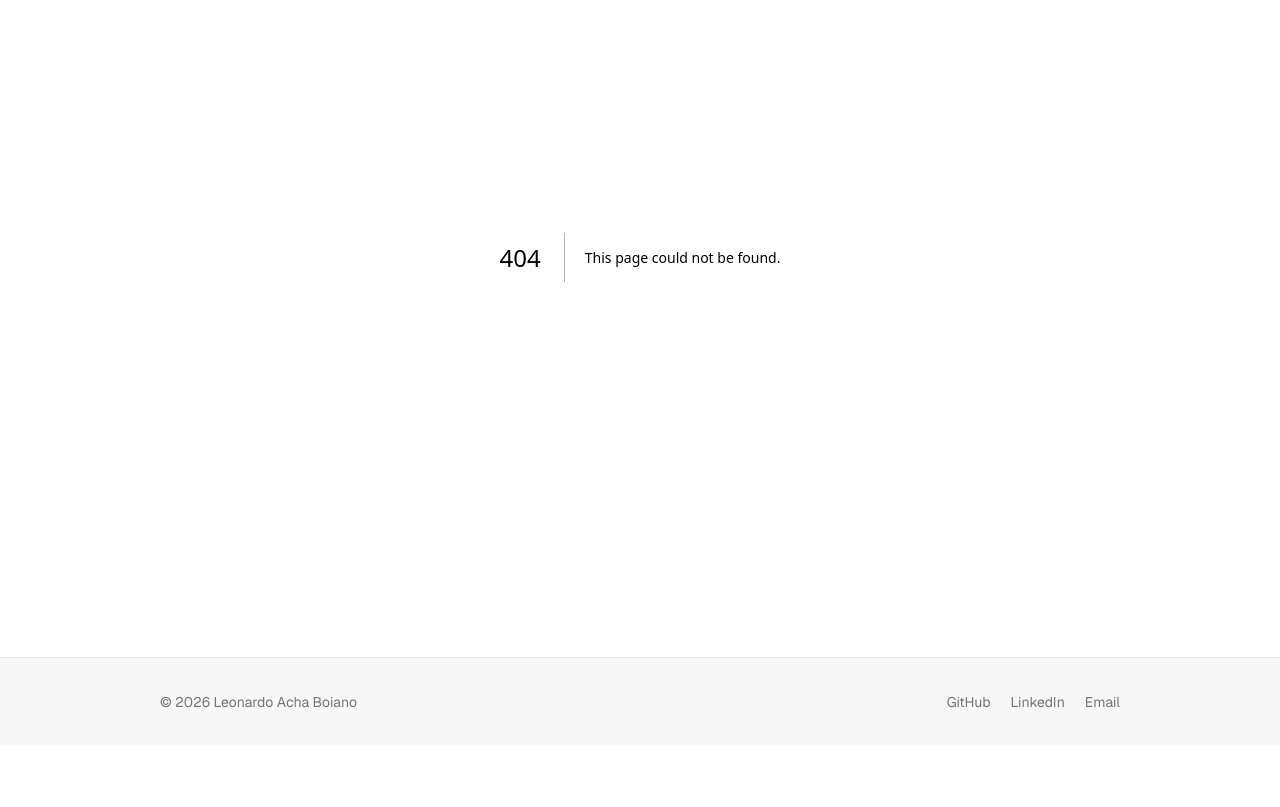
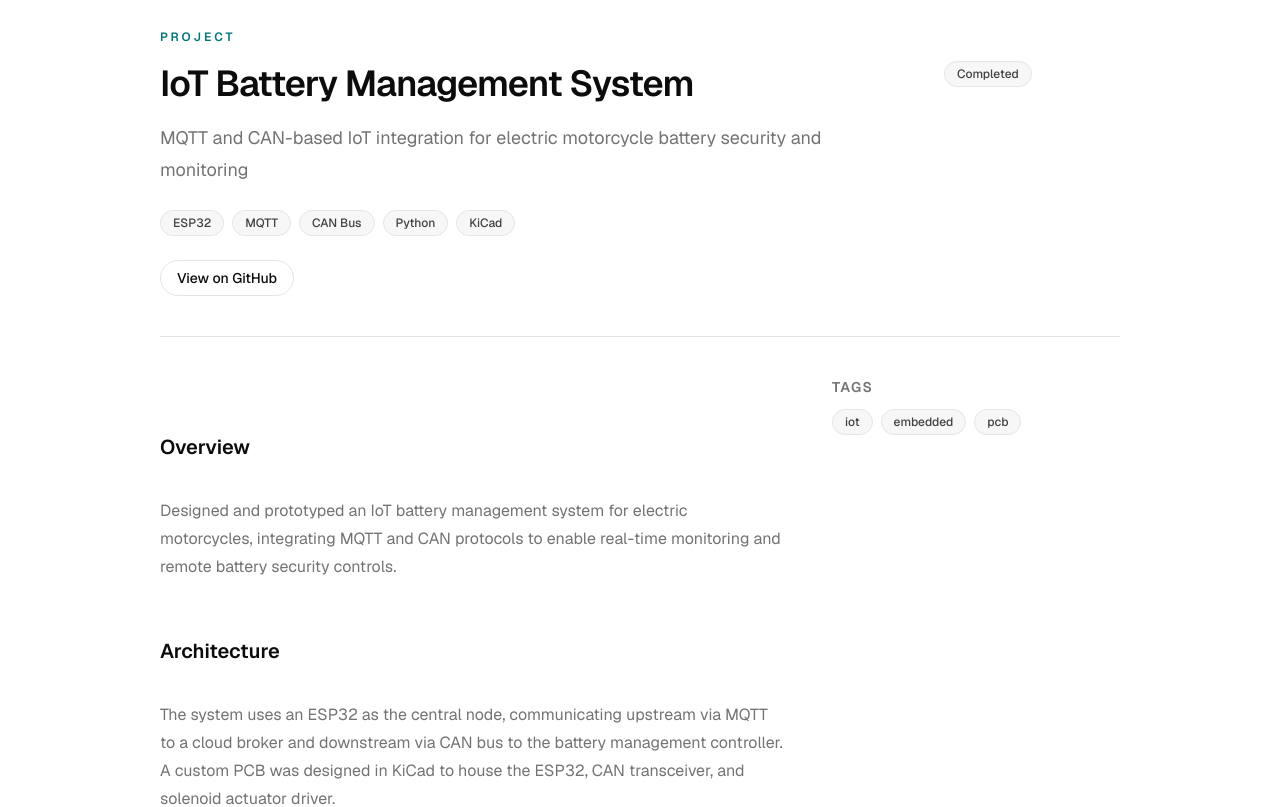
Before and after one commit to leonardoAB1/leonardoachaboiano.com, a Next.js app: page /projects/iot-battery-system in a window 1280 px wide. Before the commit this address had no page. Shown: the part 200-1007 px from the top of the page. Before the commit the page ends 946 px from the top, so only its background shows below. Built offline with nearby package versions, Linux system fonts and the light colour scheme.

Commit message:
feat: add projects listing and detail pages

```diff
--- a/next.config.ts
+++ b/next.config.ts
@@ -11,6 +11,9 @@ const nextConfig: NextConfig = {
       { protocol: "https", hostname: "avatars.githubusercontent.com" },
     ],
   },
+  turbopack: {
+    root: __dirname,
+  },
 };
 
 export default withMDX(nextConfig);
--- /dev/null
+++ b/src/app/(marketing)/layout.tsx
@@ -0,0 +1,9 @@
+import type { ReactElement, ReactNode } from "react";
+
+export default function MarketingLayout({
+  children,
+}: {
+  children: ReactNode;
+}): ReactElement {
+  return <>{children}</>;
+}
--- /dev/null
+++ b/src/app/(marketing)/projects/[slug]/page.tsx
@@ -0,0 +1,200 @@
+import type { Metadata } from "next";
+import Link from "next/link";
+import { notFound } from "next/navigation";
+import type { ReactElement } from "react";
+import { Container } from "@/components/layout/Container";
+import { Section } from "@/components/layout/Section";
+import { Badge } from "@/components/ui/Badge";
+import { buttonClasses } from "@/components/ui/Button";
+import { Eyebrow, Heading, Text } from "@/components/ui/Typography";
+import { getAllProjects, getProjectBySlug } from "@/lib/projects";
+import type { ProjectStatus } from "@/types/project";
+
+interface PageProps {
+  params: Promise<{ slug: string }>;
+}
+
+export function generateStaticParams(): { slug: string }[] {
+  return getAllProjects().map((p) => ({ slug: p.slug }));
+}
+
+export async function generateMetadata({
+  params,
+}: PageProps): Promise<Metadata> {
+  const { slug } = await params;
+  const projects = getAllProjects();
+  const project = projects.find((p) => p.slug === slug);
+  if (!project) return {};
+  return {
+    title: project.title,
+    description: project.description,
+  };
+}
+
+function statusLabel(status: ProjectStatus): string {
+  switch (status) {
+    case "in-progress":
+      return "In Progress";
+    case "completed":
+      return "Completed";
+    case "archived":
+      return "Archived";
+  }
+}
+
+export default async function ProjectDetailPage({
+  params,
+}: PageProps): Promise<ReactElement> {
+  const { slug } = await params;
+
+  let project: ReturnType<typeof getProjectBySlug>;
+  try {
+    project = getProjectBySlug(slug);
+  } catch {
+    notFound();
+  }
+
+  const statusTone = project.status === "in-progress" ? "brand" : "neutral";
+
+  return (
+    <Section as="main">
+      <Container>
+        {/* Back link */}
+        <div className="mb-10">
+          <Link
+            href="/projects"
+            className={buttonClasses({ variant: "ghost", size: "sm" })}
+          >
+            &larr; All projects
+          </Link>
+        </div>
+
+        {/* Header */}
+        <div className="mb-10 space-y-4 border-b border-border pb-10">
+          <Eyebrow>Project</Eyebrow>
+          <div className="flex flex-wrap items-start gap-4">
+            <Heading as="h1" size="lg" className="flex-1">
+              {project.title}
+            </Heading>
+            <Badge tone={statusTone}>{statusLabel(project.status)}</Badge>
+          </div>
+          <Text size="lg">{project.description}</Text>
+
+          {/* Technology badges */}
+          <div className="flex flex-wrap gap-2 pt-2">
+            {project.technologies.map((tech) => (
+              <Badge key={tech} tone="neutral">
+                {tech}
+              </Badge>
+            ))}
+          </div>
+
+          {/* Action links */}
+          <div className="flex flex-wrap gap-3 pt-2">
+            {project.githubUrl && (
+              <a
+                href={project.githubUrl}
+                target="_blank"
+                rel="noopener noreferrer"
+                className={buttonClasses({ variant: "secondary", size: "sm" })}
+              >
+                View on GitHub
+              </a>
+            )}
+            {project.liveUrl && (
+              <a
+                href={project.liveUrl}
+                target="_blank"
+                rel="noopener noreferrer"
+                className={buttonClasses({ variant: "primary", size: "sm" })}
+              >
+                Live demo
+              </a>
+            )}
+          </div>
+        </div>
+
+        {/* Main prose content */}
+        <div className="grid grid-cols-1 gap-12 lg:grid-cols-3">
+          <article className="lg:col-span-2">
+            <div className="prose prose-neutral dark:prose-invert max-w-none text-ink-2 [&_h2]:mb-3 [&_h2]:mt-8 [&_h2]:text-xl [&_h2]:font-semibold [&_h2]:text-ink-1 [&_li]:text-ink-3 [&_p]:leading-7 [&_p]:text-ink-3 [&_ul]:mt-3 [&_ul]:list-disc [&_ul]:pl-5">
+              {project.content.split("\n").map((line, i) => {
+                if (line.startsWith("## ")) {
+                  return (
+                    // biome-ignore lint/suspicious/noArrayIndexKey: static rendered content
+                    <h2 key={i}>{line.replace("## ", "")}</h2>
+                  );
+                }
+                if (line.startsWith("- ")) {
+                  return (
+                    // biome-ignore lint/suspicious/noArrayIndexKey: static rendered content
+                    <li key={i}>{line.replace("- ", "")}</li>
+                  );
+                }
+                if (line.trim() === "") {
+                  // biome-ignore lint/suspicious/noArrayIndexKey: static rendered content
+                  return <br key={i} />;
+                }
+                // biome-ignore lint/suspicious/noArrayIndexKey: static rendered content
+                return <p key={i}>{line}</p>;
+              })}
+            </div>
+          </article>
+
+          {/* Sidebar: challenges + lessons */}
+          <aside className="space-y-8">
+            {project.challenges && project.challenges.length > 0 && (
+              <div className="rounded-2xl border border-border bg-surface-1 p-6">
+                <h2 className="mb-4 text-sm font-semibold uppercase tracking-widest text-ink-3">
+                  Challenges
+                </h2>
+                <ul className="space-y-3">
+                  {project.challenges.map((c) => (
+                    <li key={c} className="flex gap-2 text-sm text-ink-2">
+                      <span className="mt-1 shrink-0 text-brand">&#x25A0;</span>
+                      <span>{c}</span>
+                    </li>
+                  ))}
+                </ul>
+              </div>
+            )}
+
+            {project.lessons && project.lessons.length > 0 && (
+              <div className="rounded-2xl border border-border bg-surface-1 p-6">
+                <h2 className="mb-4 text-sm font-semibold uppercase tracking-widest text-ink-3">
+                  Lessons learned
+                </h2>
+                <ul className="space-y-3">
+                  {project.lessons.map((l) => (
+                    <li key={l} className="flex gap-2 text-sm text-ink-2">
+                      <span className="mt-1 shrink-0 text-brand">&#x25B6;</span>
+                      <span>{l}</span>
+                    </li>
+                  ))}
+                </ul>
+              </div>
+            )}
+
+            {/* Tags */}
+            <div>
+              <h2 className="mb-3 text-sm font-semibold uppercase tracking-widest text-ink-3">
+                Tags
+              </h2>
+              <div className="flex flex-wrap gap-2">
+                {project.tags.map((tag) => (
+                  <Link
+                    key={tag}
+                    href={`/projects?tag=${encodeURIComponent(tag)}`}
+                    className="inline-flex items-center rounded-full border border-border bg-surface-1 px-3 py-1 text-xs font-medium text-ink-2 transition-colors duration-150 hover:bg-surface-2 hover:text-ink-1"
+                  >
+                    {tag}
+                  </Link>
+                ))}
+              </div>
+            </div>
+          </aside>
+        </div>
+      </Container>
+    </Section>
+  );
+}
--- /dev/null
+++ b/src/app/(marketing)/projects/page.tsx
@@ -0,0 +1,36 @@
+import type { Metadata } from "next";
+import type { ReactElement } from "react";
+import { Container } from "@/components/layout/Container";
+import { Section } from "@/components/layout/Section";
+import { ProjectFilter } from "@/components/projects/ProjectFilter";
+import { Eyebrow, Heading, Text } from "@/components/ui/Typography";
+import { getAllProjects } from "@/lib/projects";
+
+export const metadata: Metadata = {
+  title: "Projects",
+  description:
+    "Engineering projects spanning robotics, embedded systems, and hardware-software integration.",
+};
+
+export default function ProjectsPage(): ReactElement {
+  const projects = getAllProjects();
+
+  return (
+    <Section as="main">
+      <Container>
+        <div className="mb-12 space-y-4">
+          <Eyebrow>Portfolio</Eyebrow>
+          <Heading as="h1" size="lg">
+            Engineering projects
+          </Heading>
+          <Text>
+            A selection of robotics, embedded, and hardware-software projects
+            built across research labs, startups, and personal exploration.
+          </Text>
+        </div>
+
+        <ProjectFilter projects={projects} />
+      </Container>
+    </Section>
+  );
+}
```
